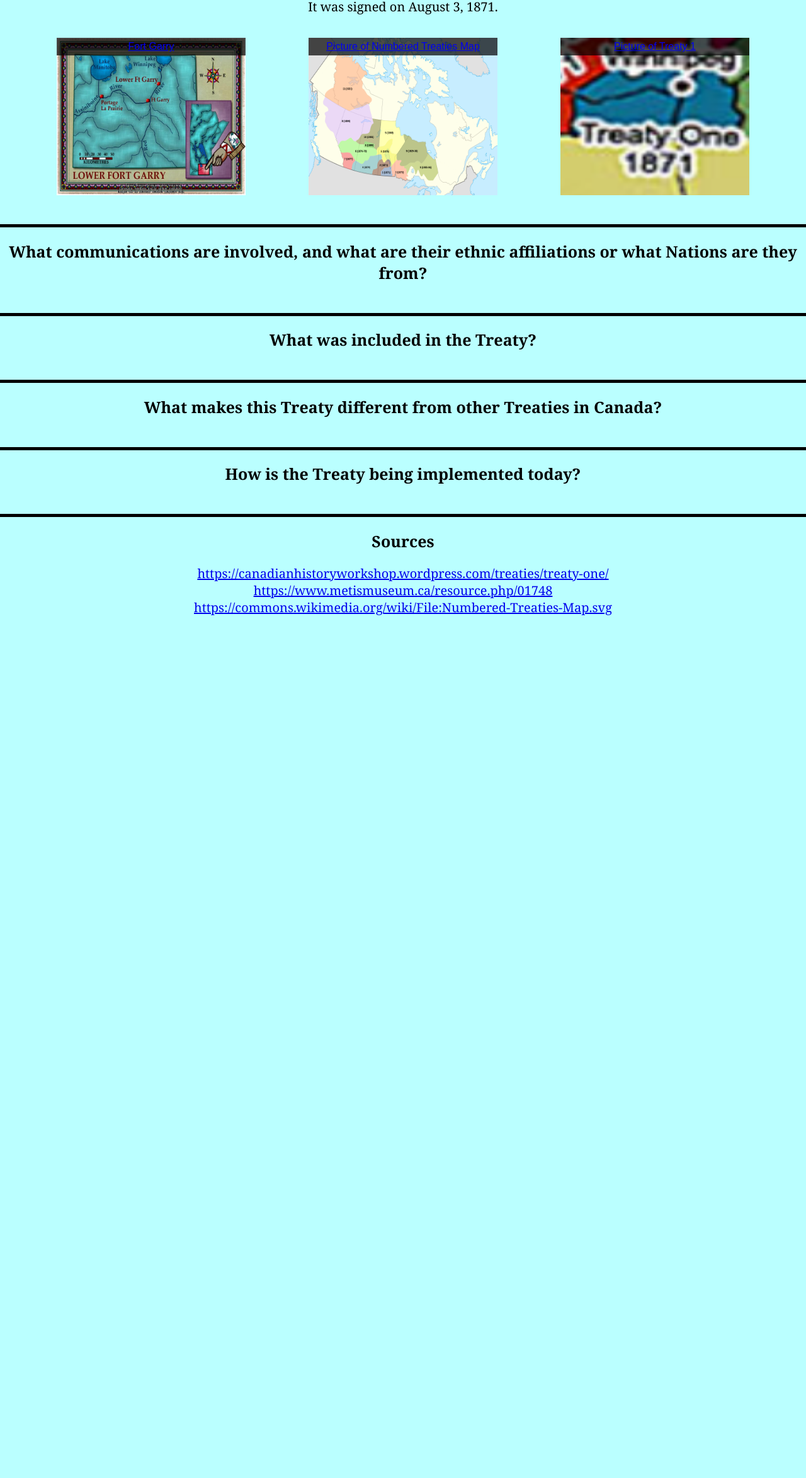
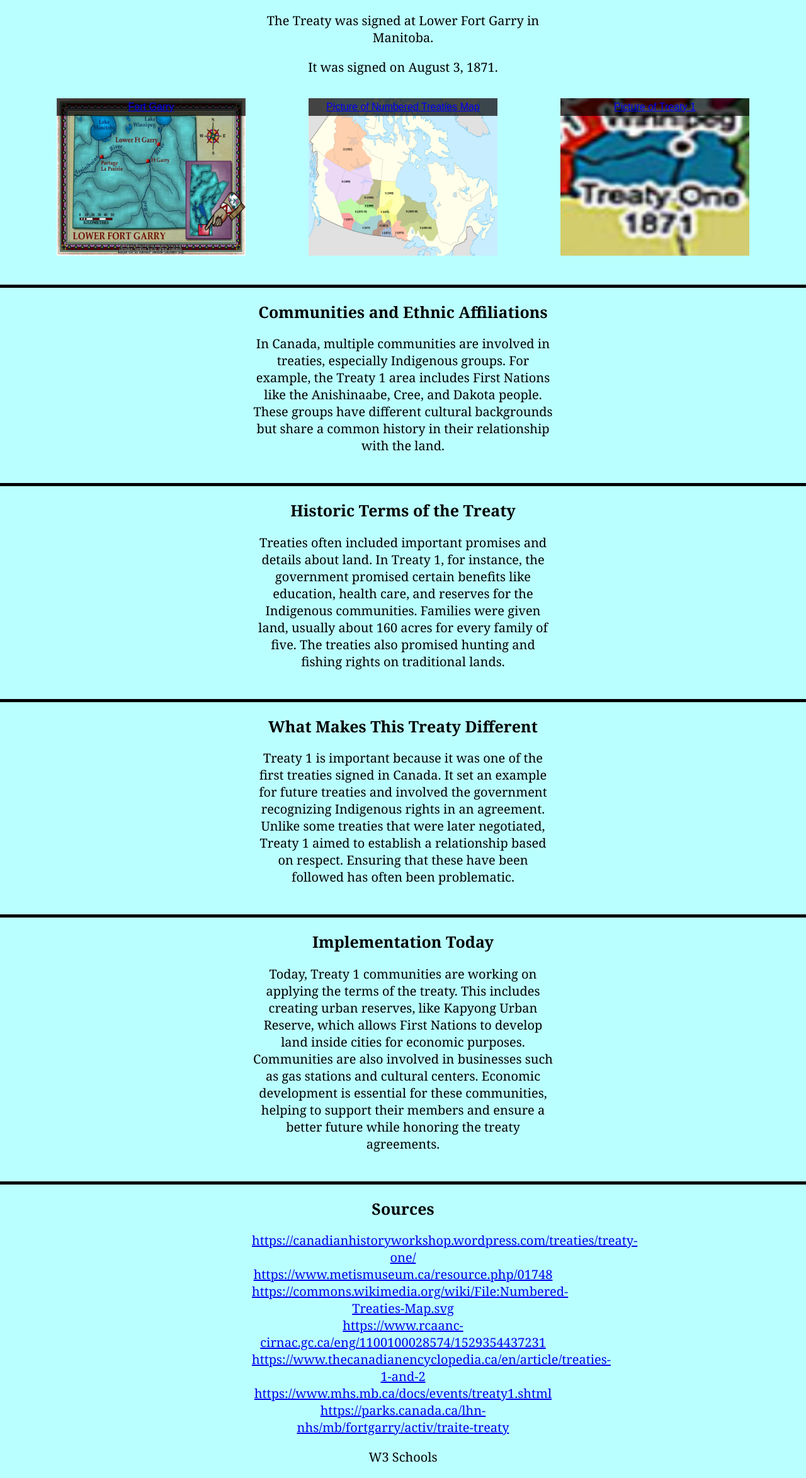
Before and after one commit to H0ckeyKid15/Web-Project2-EthanGordon, a plain HTML site: page index.html in a window 1280 px wide. Shown: the part 300-2647 px from the top of the page at 63% size. Before the commit the page ends 1298 px from the top, so only its background shows below. Drawn offline with Linux system fonts and the light colour scheme.

Commit message:
LastPTECUPDATE

```diff
--- a/CSS/style.css
+++ b/CSS/style.css
@@ -1,21 +1,26 @@
-/*Makes the h1 be bold, font size of 40px, and have the text in the center*/
+/* Makes the h1 be bold, font size of 40px, and have the text in the center */
 h1 {
   font-weight: bold;
   font-size: 40px;
   text-align: center;
   font-family: Arial, Helvetica, sans-serif;
 }
-/*Makes the h2 in the center and have a font size of 25px*/
+
+/* Makes the h2 in the center and have a font size of 25px */
 h2 {
   text-align: center;
   font-size: 25px;
   font-family: Georgia, "Times New Roman", Times, serif;
 }
-/*Have the body color of light blue.*/
+
+/* Have the body color of light blue. */
 body {
   background-color: rgb(186, 255, 255);
+  margin: 0;
+  font-family: Arial, Helvetica, sans-serif;
 }
-/*Have the lines bold, colour of black, thikness of 5px, and in the center*/
+
+/* Have the lines bold, colour of black, thickness of 5px, and in the center */
 hr {
   font-weight: bold;
   background-color: rgb(0, 0, 0);
@@ -23,13 +28,53 @@ hr {
   border: none;
   text-align: center;
 }
-/*Have the paragraphs font size 20px and have it in the center*/
+
+/* Have the paragraphs font size 20px and have it in the center */
 p {
   font-size: 20px;
   text-align: center;
   font-family: Cambria, Cochin, Georgia, Times, "Times New Roman", serif;
+  padding-left: 400px;
+  padding-right: 400px;
 }
 
 .text p {
   margin: 0; /* Removes the space between paragraphs */
 }
+
+/* Top navigation bar styles */
+.topnav {
+  overflow: hidden;
+  background-color: #333;
+  position: fixed; /* Makes the navbar always visible */
+  top: 0; /* Positions it at the top */
+  width: 100%; /* Makes it span the full width of the page */
+  z-index: 1000; /* Ensures it stays above other content */
+}
+
+/* Style for navigation links */
+.topnav a {
+  float: left;
+  color: #f2f2f2;
+  text-align: center;
+  padding: 14px 16px;
+  text-decoration: none;
+  font-size: 17px;
+}
+
+/* Hover effect for navigation links */
+.topnav a:hover {
+  background-color: #ddd;
+  color: black;
+}
+
+/* Active link style */
+.topnav a.active {
+  background-color: #6d0081;
+  color: white;
+}
+
+/* Add padding to the top of the main content to account for the fixed navbar */
+main {
+  padding-top: 60px; /* Adjust this value based on the height of your navbar */
+}
--- a/index.html
+++ b/index.html
@@ -6,11 +6,6 @@
     <meta name="viewport" content="width=device-width, initial-scale=1.0" />
     <title>Home</title>
     <style>
-      body {
-        margin: 0;
-        font-family: Arial, Helvetica, sans-serif;
-      }
-
       .topnav {
         overflow: hidden;
         background-color: #333;
@@ -100,15 +95,22 @@
   </head>
   <body>
     <a href="#main-content" class="skip-link">Skip to main content</a>
-    <header role="banner">
-      <div class="topnav" role="navigation" aria-label="Main navigation">
+
+    <header id="site-header">
+      <nav class="topnav" aria-label="Main navigation">
         <a class="active" href="index.html">Home</a>
         <a href="More.html">More</a>
-      </div>
-      <h1 style="text-align: center">Treaty 1</h1>
+      </nav>
+      <br />
+      <br />
+      <h1>
+        <span style="font-style: italic; font-weight: bold">Treaty 1</span>
+      </h1>
       <hr />
     </header>
+
     <main id="main-content">
+      <article id="treaty-location">
         <h1>Where was the Treaty negotiated?</h1>
         <p>The Treaty was signed at Lower Fort Garry in Manitoba.</p>
         <p>It was signed on August 3, 1871.</p>
@@ -146,36 +148,72 @@
             </figcaption>
           </figure>
         </div>
+      </article>
+
       <br />
       <hr />
-      <section>
-        <h2>
-          What communications are involved, and what are their ethnic
-          affiliations or what Nations are they from?
-        </h2>
-        <p><!-- Content goes here --></p>
-      </section>
+
+      <article id="communities-ethnic-affiliations">
+        <h2>Communities and Ethnic Affiliations</h2>
+        <p>
+          In Canada, multiple communities are involved in treaties, especially
+          Indigenous groups. For example, the Treaty 1 area includes First
+          Nations like the Anishinaabe, Cree, and Dakota people. These groups
+          have different cultural backgrounds but share a common history in
+          their relationship with the land.
+        </p>
+      </article>
+
       <br />
       <hr />
-      <section>
-        <h2>What was included in the Treaty?</h2>
-        <p><!-- Content goes here --></p>
-      </section>
+
+      <article id="historic-terms">
+        <h2>Historic Terms of the Treaty</h2>
+        <p>
+          Treaties often included important promises and details about land. In
+          Treaty 1, for instance, the government promised certain benefits like
+          education, health care, and reserves for the Indigenous communities.
+          Families were given land, usually about 160 acres for every family of
+          five. The treaties also promised hunting and fishing rights on
+          traditional lands.
+        </p>
+      </article>
+
       <br />
       <hr />
-      <section>
-        <h2>What makes this Treaty different from other Treaties in Canada?</h2>
-        <p><!-- Content goes here --></p>
-      </section>
+
+      <article id="treaty-differences">
+        <h2>What Makes This Treaty Different</h2>
+        <p>
+          Treaty 1 is important because it was one of the first treaties signed
+          in Canada. It set an example for future treaties and involved the
+          government recognizing Indigenous rights in an agreement. Unlike some
+          treaties that were later negotiated, Treaty 1 aimed to establish a
+          relationship based on respect. Ensuring that these have been followed
+          has often been problematic.
+        </p>
+      </article>
+
       <br />
       <hr />
-      <section>
-        <h2>How is the Treaty being implemented today?</h2>
-        <p><!-- Content goes here --></p>
-      </section>
+
+      <article id="implementation-today">
+        <h2>Implementation Today</h2>
+        <p>
+          Today, Treaty 1 communities are working on applying the terms of the
+          treaty. This includes creating urban reserves, like Kapyong Urban
+          Reserve, which allows First Nations to develop land inside cities for
+          economic purposes. Communities are also involved in businesses such as
+          gas stations and cultural centers. Economic development is essential
+          for these communities, helping to support their members and ensure a
+          better future while honoring the treaty agreements.
+        </p>
+      </article>
+
       <br />
       <hr />
     </main>
+
     <footer>
       <h2>Sources</h2>
       <p>
@@ -190,7 +228,23 @@
           href="https://commons.wikimedia.org/wiki/File:Numbered-Treaties-Map.svg"
           >https://commons.wikimedia.org/wiki/File:Numbered-Treaties-Map.svg</a
         ><br />
+        <a
+          href="https://www.rcaanc-cirnac.gc.ca/eng/1100100028574/1529354437231 "
+          >https://www.rcaanc-cirnac.gc.ca/eng/1100100028574/1529354437231 </a
+        ><br />
+        <a
+          href="https://www.thecanadianencyclopedia.ca/en/article/treaties-1-and-2  "
+          >https://www.thecanadianencyclopedia.ca/en/article/treaties-1-and-2 </a
+        ><br />
+        <a href="https://www.mhs.mb.ca/docs/events/treaty1.shtml "
+          >https://www.mhs.mb.ca/docs/events/treaty1.shtml </a
+        ><br />
+        <a
+          href="https://parks.canada.ca/lhn-nhs/mb/fortgarry/activ/traite-treaty "
+          >https://parks.canada.ca/lhn-nhs/mb/fortgarry/activ/traite-treaty </a
+        ><br />
       </p>
+      <p>W3 Schools</p>
     </footer>
   </body>
 </html>
```
Also changed, not shown: More.html (+1 -1 lines). Lines whose indentation alone changed are shown as unchanged.
